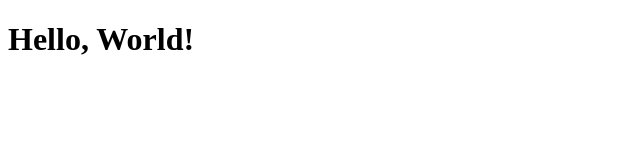
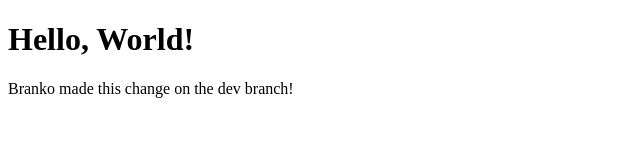
Before and after one commit to BMilenkov/KIiI-Jenkins, a plain HTML site: page index.html in a window 1280 px wide. Shown: the whole page, without its empty margins (0-640 px from the left). Drawn offline with Linux system fonts and the light colour scheme.

Commit message:
Editing the index.html from Branko

```diff
--- a/index.html
+++ b/index.html
@@ -5,5 +5,6 @@
 </head>
 <body>
 <h1>Hello, World!</h1>
+<p>Branko made this change on the dev branch!</p>
 </body>
 </html>
```
